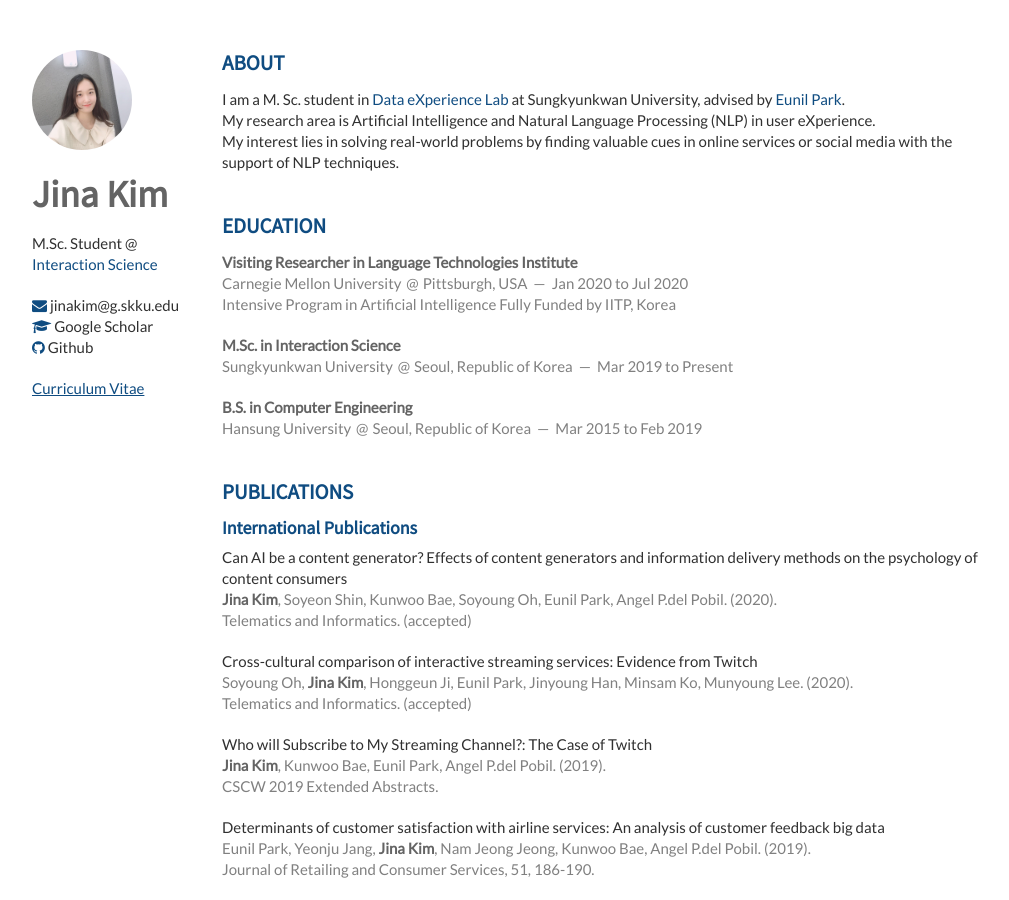
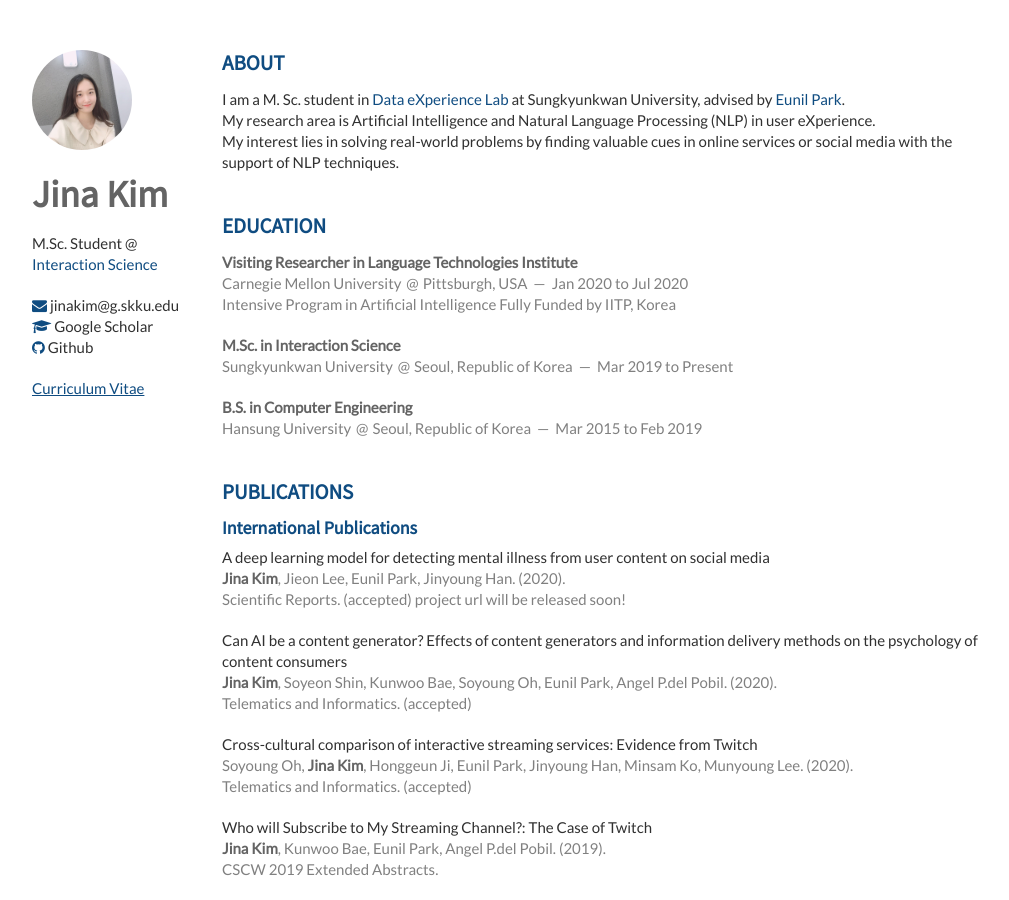
Before and after one commit to Jina-Kim/Jina-Kim.github.io, a Jekyll site: the page built from index.html, in a window 1280 px wide and 900 px high. Shown: the whole window, without its empty margins (138-1147 px from the left). Built offline with Jekyll 4.4.1, drawn with Linux system fonts in a browser that asks for light colours; nearby versions of some CDN libraries; the list of posts is cut into pages by our own code.

Commit message:
Update publications.html

```diff
--- a/_includes/publications.html
+++ b/_includes/publications.html
@@ -2,6 +2,14 @@
     <h1>Publications</h1>
 
     <h2>International Publications</h2>
+    <article>
+        <header>
+            A deep learning model for detecting mental illness from user content on social media<br/>
+            <span> <em>Jina Kim</em>, Jieon Lee, Eunil Park, Jinyoung Han. (2020).</span><br/>
+            <span>Scientific Reports. (accepted) project url will be released soon!</span>
+        </header>
+    </article>
+
     <article>
         <header>
             Can AI be a content generator? Effects of content generators and information delivery methods on the psychology of content consumers<br/>
```
